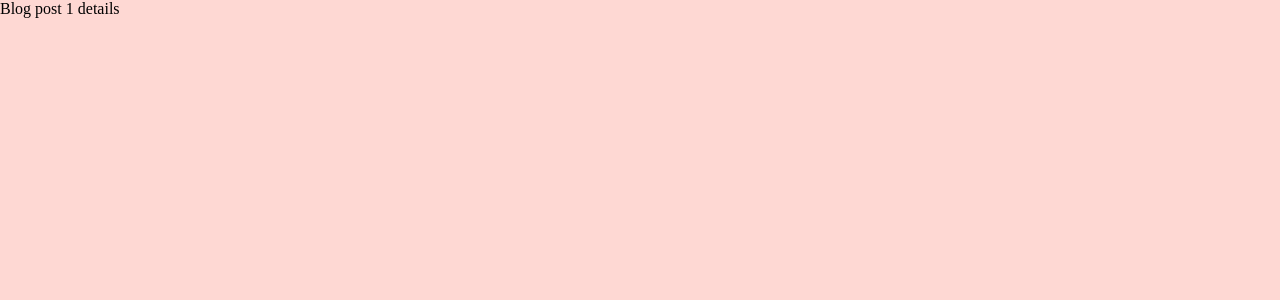
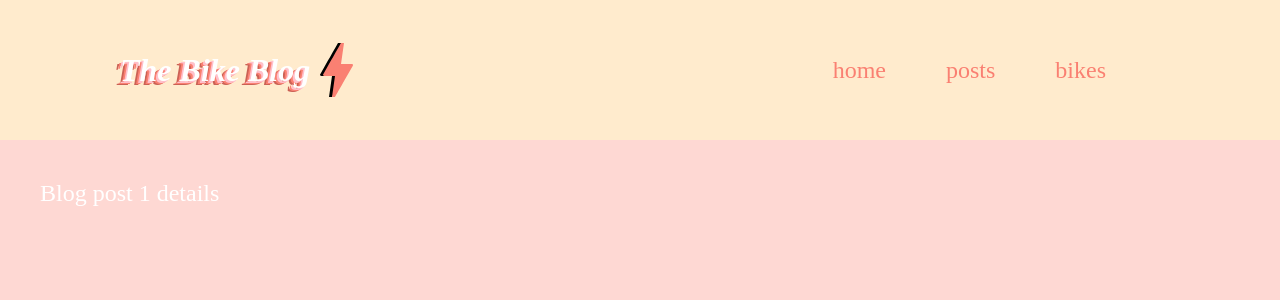
Before and after one commit to clinthof/bike-blog, a Next.js app: page /posts/1 in a window 1280 px wide. Shown: the top 300 px of the page. Built offline with nearby package versions, Linux system fonts and the light colour scheme.

Commit message:
Add Layout

```diff
--- a/pages/posts/[postId].tsx
+++ b/pages/posts/[postId].tsx
@@ -1,14 +1,15 @@
 import type { NextPage } from 'next'
 import { useRouter } from 'next/router'
+import Layout from '../../src/components/layout/Layout';
 
 const BlogPost: NextPage = () => {
     const { query } = useRouter();
     const postId = query.postId;
 
     return (
-        <div>
+        <Layout>
             Blog post { postId } details
-        </div>
+        </Layout>
     )
 }
 
--- a/src/utils/data.ts
+++ b/src/utils/data.tsx
@@ -1,9 +1,13 @@
 interface Links {
-    name: string,
-    path: string
+    name: string;
+    path: string;
 }
 
 const navLinks: Array<Links> = [
+    {
+        name: 'home',
+        path: '/',
+    },
     {
         name: 'posts',
         path: '/posts',
```
